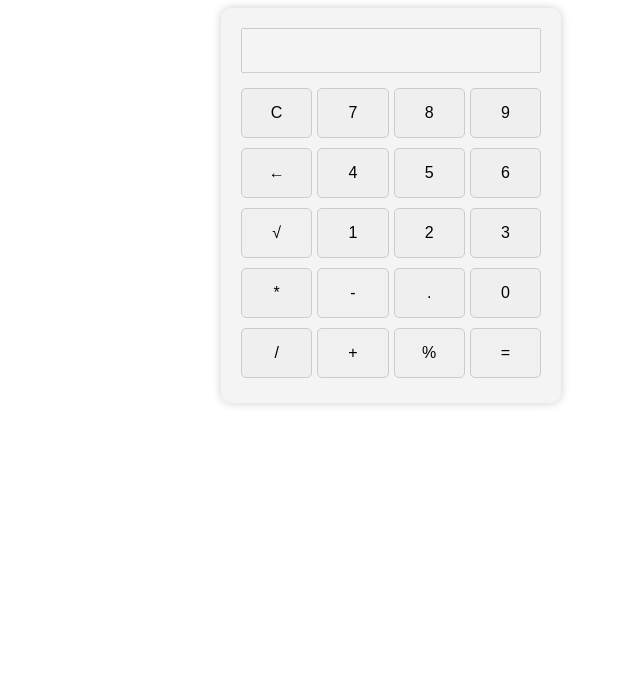
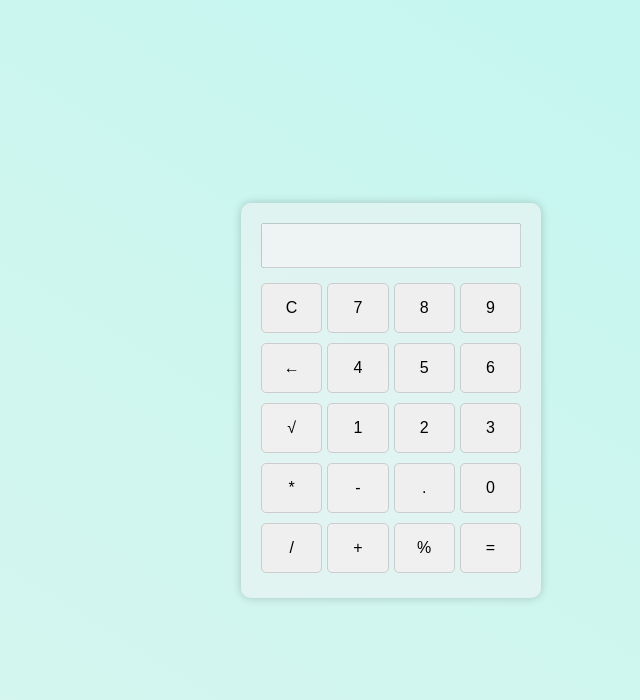
Before and after one commit to Harieta5Hubanova/Calculator, a plain HTML site: page index.html in a window 1280 px wide. Shown: the whole page, without its empty margins (249-889 px from the left). Drawn offline with Linux system fonts and the light colour scheme.

Commit message:
Fix the display bug. Add css file and move the style codes. Change the appearance

```diff
--- a/calculator.js
+++ b/calculator.js
@@ -65,11 +65,13 @@ function appendOperator(op) {
         operator = op;
 
     } else {
-        if(operator==='/'){
-            displayValue = ''
-        }
+        // if(operator==='/'){
+        //     displayValue = ''
+        // }
         calculate();
         operator = op;
+        displayValue = ''
+        // console.log(op)
     }
 }
 
--- a/index.html
+++ b/index.html
@@ -3,8 +3,9 @@
 <head>
     <meta charset="UTF-8">
     <meta name="viewport" content="width=device-width, initial-scale=1.0">
+    <link rel="stylesheet" href="./style.css">
     <title>Simple Calculator</title>
-    <style>
+    <!-- <style>
         #calculator {
             width: 300px;
             margin: auto;
@@ -46,7 +47,7 @@
         #equals-button {
             grid-row: span 2;
         }
-    </style>
+    </style> -->
     <script src="calculator.js"></script>
 </head>
 <body>
--- /dev/null
+++ b/style.css
@@ -0,0 +1,54 @@
+* {
+    padding: 0;
+    margin: 0;
+    box-sizing: border-box;
+}
+
+body{
+    min-block-size: 100vh;
+    display: grid;
+    place-items: center;
+    background-image: linear-gradient(to right top, #d7f6ef, #d2f6ef, #cdf6ef, #c7f6f0, #c2f6f1);
+}
+
+#calculator {
+    width: 300px;
+    margin: auto;
+    padding: 20px;
+    background-color: rgba(244, 244, 244, 0.5);
+    border-radius: 10px;
+    box-shadow: 0 0 10px rgba(0, 0, 0, 0.2);
+    display: grid;
+    grid-template-columns: repeat(4, 1fr);
+    grid-template-rows: repeat(5, 1fr);
+    gap: 5px;
+}
+
+#display {
+    grid-column: span 4;
+    margin-bottom: 10px;
+    padding: 10px;
+    font-size: 18px;
+}
+.lime{background-color: lime;}
+
+button {
+    width: 100%;
+    height: 50px;
+    font-size: 16px;
+    border: 1px solid #ccc;
+    border-radius: 5px;
+    cursor: pointer;
+}
+
+.operator-button {
+    background-color: #f0f0f0;
+}
+
+.operator-button:hover {
+    background-color: #e0e0e0;
+}
+
+#equals-button {
+    grid-row: span 2;
+}
```
